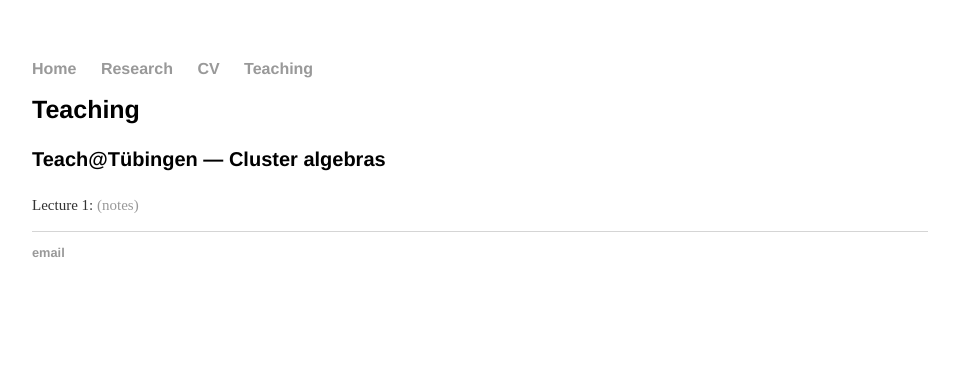
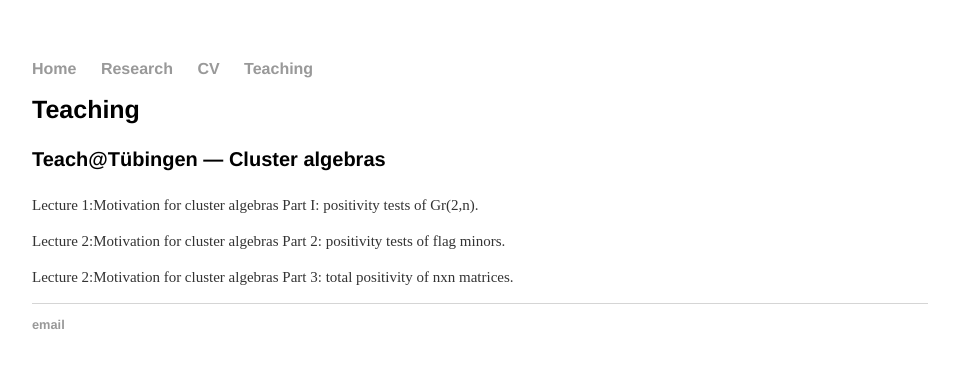
Before and after one commit to jon-m-wilson/jon-m-wilson.github.io, a Jekyll site: the page built from teaching/index.html, in a window 1280 px wide. Shown: the top 368 px of the page, without its empty margins (160-1119 px from the left). Built offline with Jekyll 4.4.1, drawn with Linux system fonts in a browser that asks for light colours.

Commit message:
Update index.html

```diff
--- a/teaching/index.html
+++ b/teaching/index.html
@@ -8,7 +8,13 @@ title: Teaching
 
 		<p><h1 style="font-size:20px;">Teach@T&uumlbingen &mdash; Cluster algebras</h1></p>
 
-<p style="font-size:15px;">Lecture 1:
-	<a href="http://jon-m-wilson.github.io/cv/JonathanWilsonCV-18.pdf" target="_blank"> (notes) </a></p>
+<p style="font-size:15px;">Lecture 1:Motivation for cluster algebras Part I: positivity tests of Gr(2,n).
+	<a href="http://jon-m-wilson.github.io/cv/JonathanWilsonCV-18.pdf" target="_blank"></a></p>
+
+<p style="font-size:15px;">Lecture 2:Motivation for cluster algebras Part 2: positivity tests of flag minors.
+	<a href="http://jon-m-wilson.github.io/cv/JonathanWilsonCV-18.pdf" target="_blank"></a></p>
+
+<p style="font-size:15px;">Lecture 2:Motivation for cluster algebras Part 3: total positivity of nxn matrices.
+	<a href="http://jon-m-wilson.github.io/cv/JonathanWilsonCV-18.pdf" target="_blank"></a></p>
 
 </body>
```
